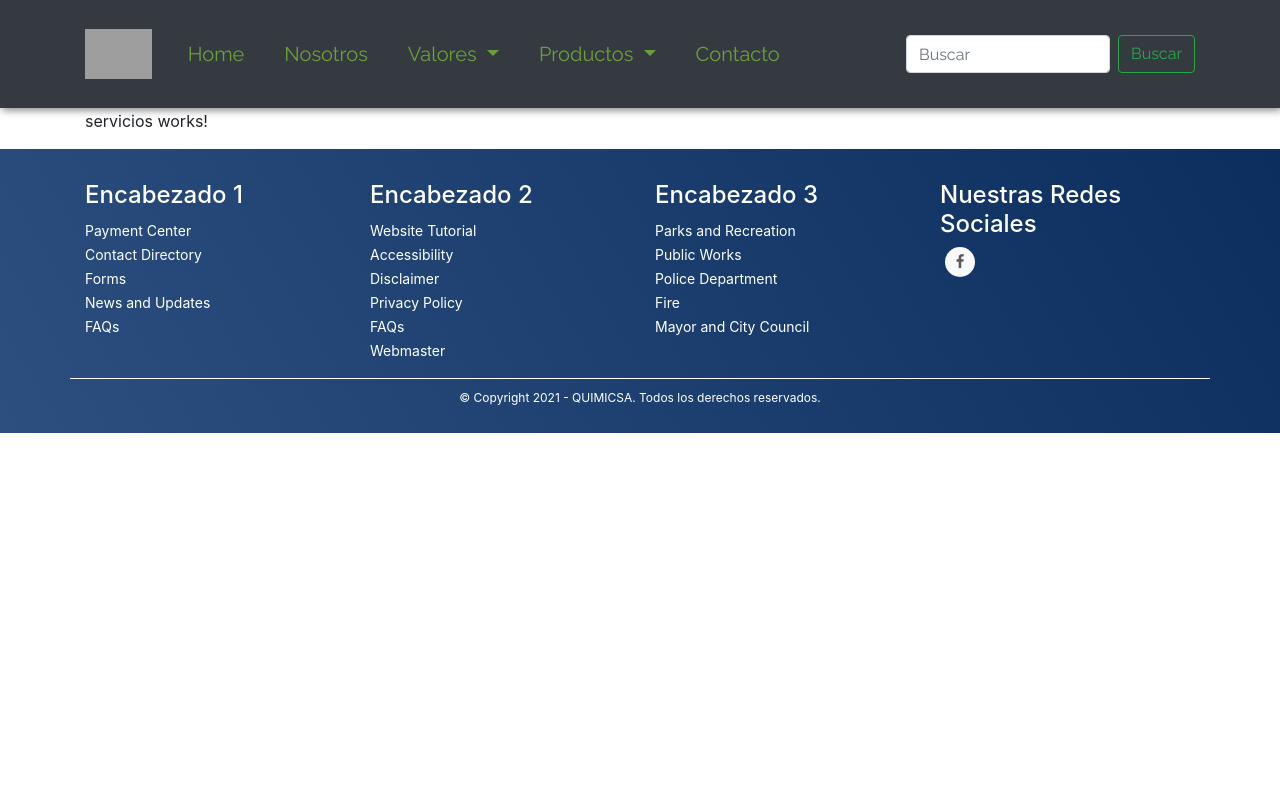
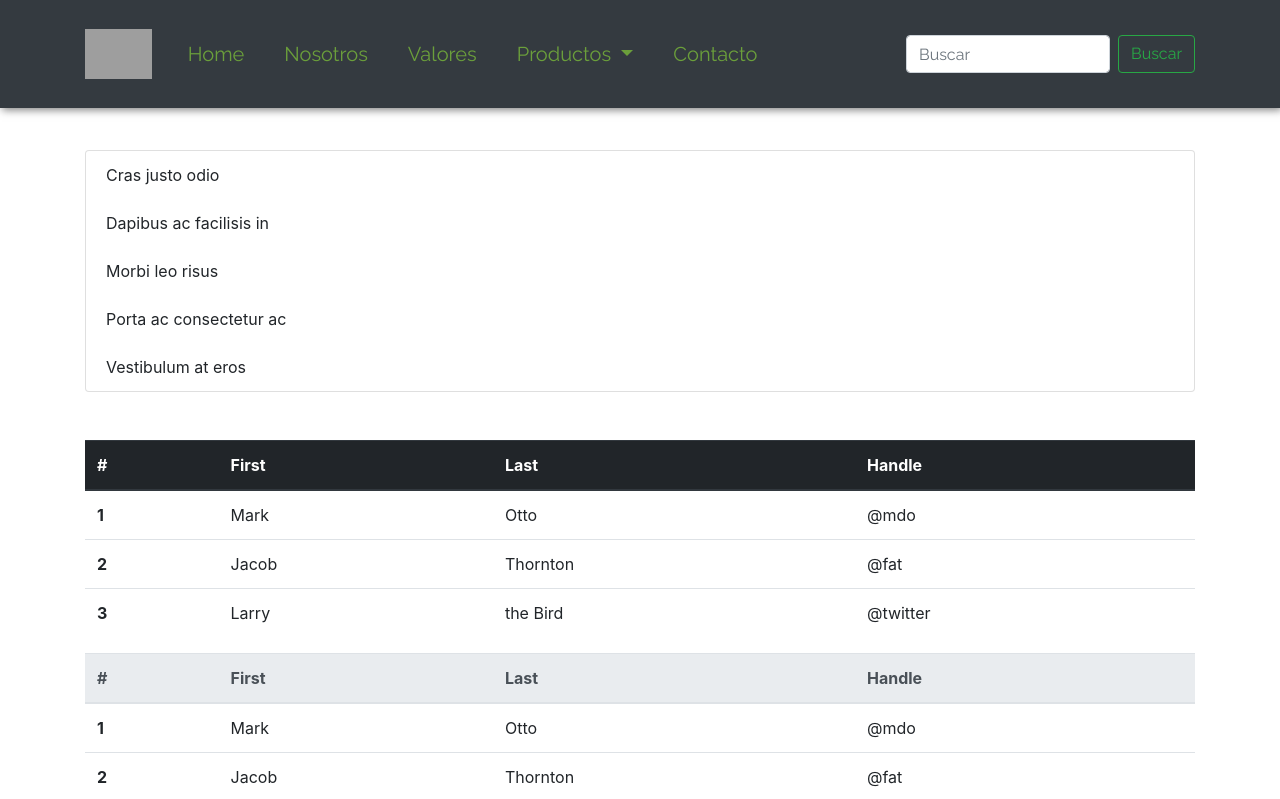
Before and after one commit to atenoc/quimicsa, an Angular app: page /servicios in a window 1280 px wide. Shown: the top 799 px of the page. Built offline with nearby package versions, Linux system fonts and the light colour scheme; grey boxes are pictures that could not be loaded.

Commit message:
Mas cambios

```diff
--- a/src/app/components/contacto/contacto.component.html
+++ b/src/app/components/contacto/contacto.component.html
@@ -1,15 +1,23 @@
-<div class="container" style="margin-top: 109px;">
-<p>Formulario de contacto</p>
+<div class="container" style="margin-top: 150px; margin-bottom: 50px;">
+
+  <div style="width: 405px; margin:auto">
+
+  <div class="card" >
+    <div class="card-header">
+      Formulario de contacto
+    </div>
+    <div class="card-body">
 
       <form>
         <div class="form-group">
-    <label for="exampleInputEmail1">Correo Electronico</label>
-    <input type="email" class="form-control" id="exampleInputEmail1" aria-describedby="emailHelp" placeholder="Ingresa tu email">
+          <label for="exampleInputEmail1">Correo electrónico</label>
+          <input type="email" class="form-control" id="exampleInputEmail1" aria-describedby="emailHelp" placeholder="ejemplo@correo.com.mx">
           <small id="emailHelp" class="form-text text-muted">Nunca compartiremos tu correo con nadie.</small>
         </div>
         <div class="form-group">
-    <label for="formGroupExampleInput">Numero</label>
-    <input type="text" class="form-control" id="formGroupExampleInput" placeholder="Ingresa tu numero de contacto">
+          <label for="formGroupExampleInput">Numero telefónico</label>
+          <input type="text" class="form-control" id="formGroupExampleInput" placeholder="5500000000">
+          <small id="emailHelp" class="form-text text-muted">(Opcional)</small>
         </div>
         <div class="form-group">
           <label for="exampleFormControlTextarea1">Comentarios</label>
@@ -17,10 +25,17 @@
         </div>
         <div class="form-group form-check">
           <input type="checkbox" class="form-check-input" id="exampleCheck1">
-    <label class="form-check-label" for="exampleCheck1">Check me out</label>
+          <label class="form-check-label" for="exampleCheck1">Recordarme</label>
         </div>
         <button type="submit" class="btn btn-primary">Enviar</button>
       </form>
 
+    </div>
+  </div>
+
+
 
 </div>
+
+
+</div>
--- a/src/app/components/navigation/navigation.component.html
+++ b/src/app/components/navigation/navigation.component.html
@@ -20,16 +20,8 @@
       <li class="nav-item">
         <a class="link-3" routerLink="nosotros">Nosotros</a>
       </li>
-      <li class="nav-item dropdown">
-        <a class="link-3 dropdown-toggle" routerLink="valores" id="navbarDropdown" role="button" data-toggle="dropdown" aria-haspopup="true" aria-expanded="false">
-          Valores
-        </a>
-        <div class="dropdown-menu estilo-drop" aria-labelledby="navbarDropdown" >
-          <a class="dropdown-item" href="#">Misión</a>
-          <a class="dropdown-item" href="#">Otro</a>
-          <div class="dropdown-divider"></div>
-          <a class="dropdown-item" href="#">Visión</a>
-        </div>
+      <li class="nav-item">
+        <a class="link-3" routerLink="valores">Valores</a>
       </li>
       <li class="nav-item dropdown">
         <a class="link-3 dropdown-toggle" routerLink="servicios" id="navbarDropdown" role="button" data-toggle="dropdown" aria-haspopup="true" aria-expanded="false">
--- a/src/app/components/servicios/servicios.component.html
+++ b/src/app/components/servicios/servicios.component.html
@@ -1,5 +1,73 @@
-<div class="container" style="margin-top: 109px;">
+<div class="container" style="margin-top: 150px; margin-bottom: 50px;">
 
-    <p>servicios works!</p>
+    <ul class="list-group">
+        <li class="list-group-item">Cras justo odio</li>
+        <li class="list-group-item">Dapibus ac facilisis in</li>
+        <li class="list-group-item">Morbi leo risus</li>
+        <li class="list-group-item">Porta ac consectetur ac</li>
+        <li class="list-group-item">Vestibulum at eros</li>
+    </ul>
+
+    <table class="table mt-5">
+        <thead class="thead-dark">
+          <tr>
+            <th scope="col">#</th>
+            <th scope="col">First</th>
+            <th scope="col">Last</th>
+            <th scope="col">Handle</th>
+          </tr>
+        </thead>
+        <tbody>
+          <tr>
+            <th scope="row">1</th>
+            <td>Mark</td>
+            <td>Otto</td>
+            <td>@mdo</td>
+          </tr>
+          <tr>
+            <th scope="row">2</th>
+            <td>Jacob</td>
+            <td>Thornton</td>
+            <td>@fat</td>
+          </tr>
+          <tr>
+            <th scope="row">3</th>
+            <td>Larry</td>
+            <td>the Bird</td>
+            <td>@twitter</td>
+          </tr>
+        </tbody>
+      </table>
+
+      <table class="table">
+        <thead class="thead-light">
+          <tr>
+            <th scope="col">#</th>
+            <th scope="col">First</th>
+            <th scope="col">Last</th>
+            <th scope="col">Handle</th>
+          </tr>
+        </thead>
+        <tbody>
+          <tr>
+            <th scope="row">1</th>
+            <td>Mark</td>
+            <td>Otto</td>
+            <td>@mdo</td>
+          </tr>
+          <tr>
+            <th scope="row">2</th>
+            <td>Jacob</td>
+            <td>Thornton</td>
+            <td>@fat</td>
+          </tr>
+          <tr>
+            <th scope="row">3</th>
+            <td>Larry</td>
+            <td>the Bird</td>
+            <td>@twitter</td>
+          </tr>
+        </tbody>
+      </table>
 
 </div>
--- a/src/app/components/valores/valores.component.html
+++ b/src/app/components/valores/valores.component.html
@@ -1,4 +1,4 @@
-<div class="container" style="margin-top: 109px;">
+<div class="container" style="margin-top: 150px; margin-bottom: 50px;">
 
     <div id="accordion" style="margin-top: 100px; margin-bottom: 50px;">
         <div class="card">
```
Lines whose indentation alone changed are shown as unchanged.
